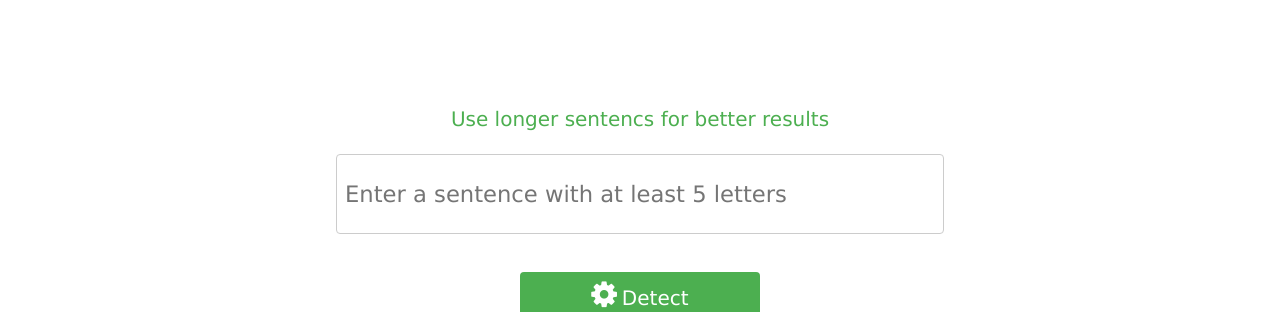
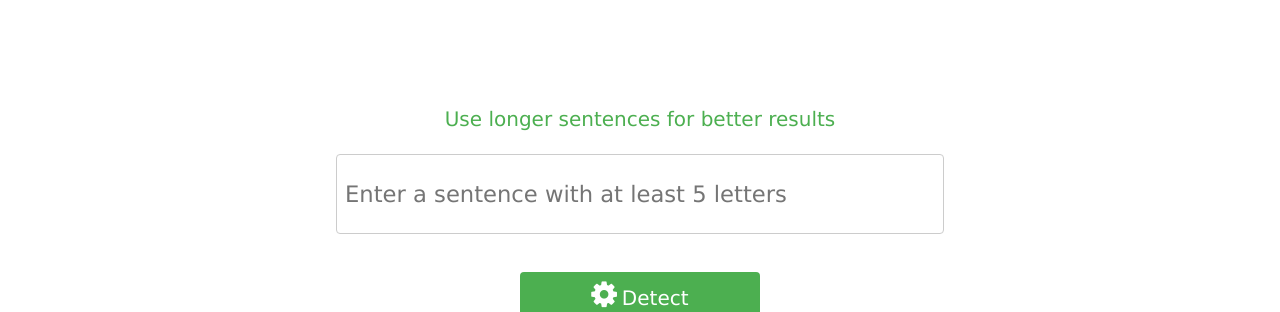
Before and after one commit to hchienjo/Langdetect, a Flask app: page / in a window 1280 px wide. Shown: the part 260-572 px from the top of the page. Run offline with Flask 2, Linux system fonts and the light colour scheme.

Commit message:
Fix minor typo

```diff
--- a/templates/home.html
+++ b/templates/home.html
@@ -29,7 +29,7 @@
                 <br />
                 <form   action="/compute" method="post" role="form" enctype="multipart/form-data">
                     <p style="font-size:20px"class="w3-text-green w3-center">
-                    Use longer sentencs for better results
+                    Use longer sentences for better results
                     <p>
                     <input style="height:80px;font-size:17pt;" class="w3-input w3-border w3-round" type="text" placeholder="Enter a sentence with at least 5 letters" "required" name="word" id="name">
                     <br />
```
